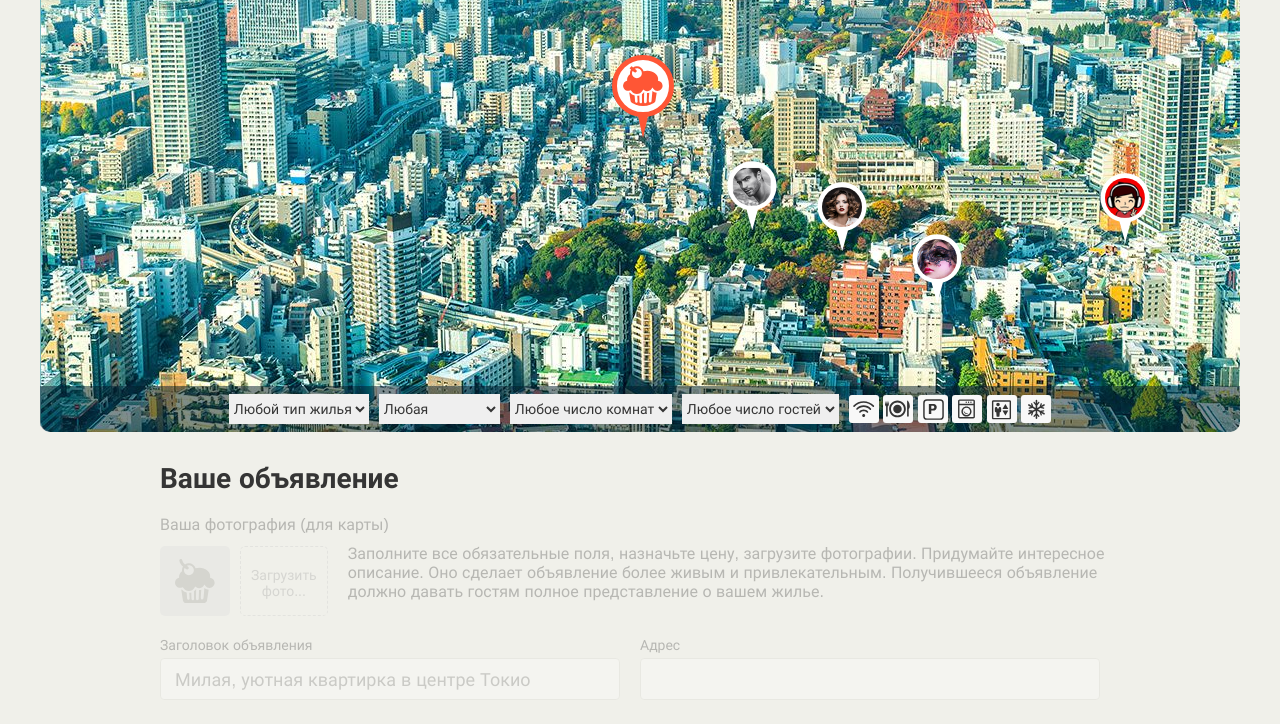
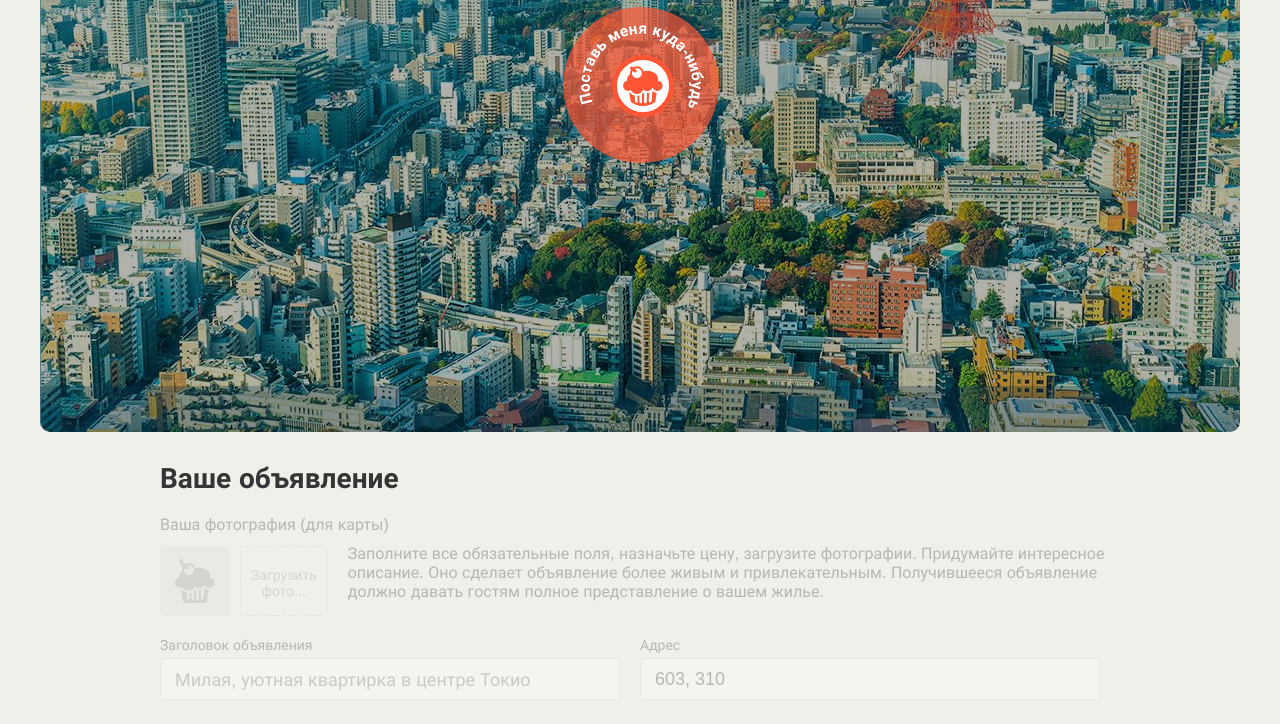
Before and after one commit to alt1tude/81345-keksobooking-21, a website: page index.html in a window 1280 px wide. Shown: the part 318-1042 px from the top of the page. Drawn offline with Linux system fonts and the light colour scheme.

Commit message:
Наработки по 4му заданию

```diff
--- a/js/main.js
+++ b/js/main.js
@@ -126,11 +126,6 @@ function createPinDatas() {
   return arrayFields;
 }
 
-// Блок map, удаляем временно класс для активации карты
-const map = document.querySelector(`.map`);
-map.classList.remove(`map--faded`);
-// function showMap() {}
-
 // Найдем блок(div) в которой будем копировать
 const mapPins = document.querySelector(`.map__pins`);
 // Найдем шаблон метки для копирования
@@ -161,8 +156,7 @@ function addTemplatePins() {
   });
 }
 
-addTemplatePins();
-
+const map = document.querySelector(`.map`);
 // Найдем шаблон окна с информацией для копирования
 const templateCard = document.querySelector(`#card`).content.querySelector(`.map__card`);
 // Секцию map нашли выше, в ней находим блок с формой-фильтром, для insertBefore
@@ -216,3 +210,58 @@ function renderCard(pinData) {
   // Добавляем в DOM, перед блоком с формой-фильтром
   map.insertBefore(card, mapFiltersContainer);
 }
+
+// наработки по 4му заданию
+
+const mapPinMain = mapPins.querySelector(`.map__pin--main`);
+
+// Для блокировки интерактивных эл-в формы-фильтра, нашли выше в секции map
+const mapFilters = mapFiltersContainer.querySelectorAll(`.map__filter`);
+mapFilters.forEach(function (filterElement) {
+  filterElement.setAttribute(`disabled`, `disabled`);
+});
+
+const mapFeatures = mapFiltersContainer.querySelector(`.map__features`);
+mapFeatures.setAttribute(`disabled`, `disabled`);
+
+// Удаление блокировки с фильтров
+function showFilters() {
+  mapFilters.forEach(function (filterElement) {
+    filterElement.removeAttribute(`disabled`);
+  });
+  mapFeatures.removeAttribute(`disabled`);
+}
+
+// Для блокировки формы
+const form = document.querySelector(`.ad-form`);
+const formElements = document.querySelectorAll(`.ad-form__element`);
+formElements.forEach(function (formElement) {
+  formElement.setAttribute(`disabled`, `disabled`);
+});
+
+// Удаление блокировки с формы объявления
+function showFormMain() {
+  formElements.forEach(function (formElement) {
+    formElement.removeAttribute(`disabled`);
+  });
+}
+
+function showMap() {
+  map.classList.remove(`map--faded`);
+  form.classList.remove(`ad-form--disabled`);
+}
+
+mapPinMain.addEventListener(`mousedown`, function () {
+  showFilters();
+  showFormMain();
+  showMap();
+});
+
+// const pinMainWidth = mapPinMain.offsetWidth;
+// const pinMainHeight = mapPinMain.offsetHeight;
+const pinMainX = parseInt(mapPinMain.style.left, 10);
+const pinMainY = parseInt(mapPinMain.style.top, 10);
+const pinMainCoordX = `${Math.round(pinMainX + mapPinMain.offsetWidth / 2)}`;
+const pinMainCoordY = `${Math.round(pinMainY - mapPinMain.offsetWidth)}`;
+const formAddress = form.querySelector(`#address`);
+formAddress.value = `${pinMainCoordX}, ${pinMainCoordY}`;
```
Also changed, not shown: index.html (line endings or trailing spaces).
